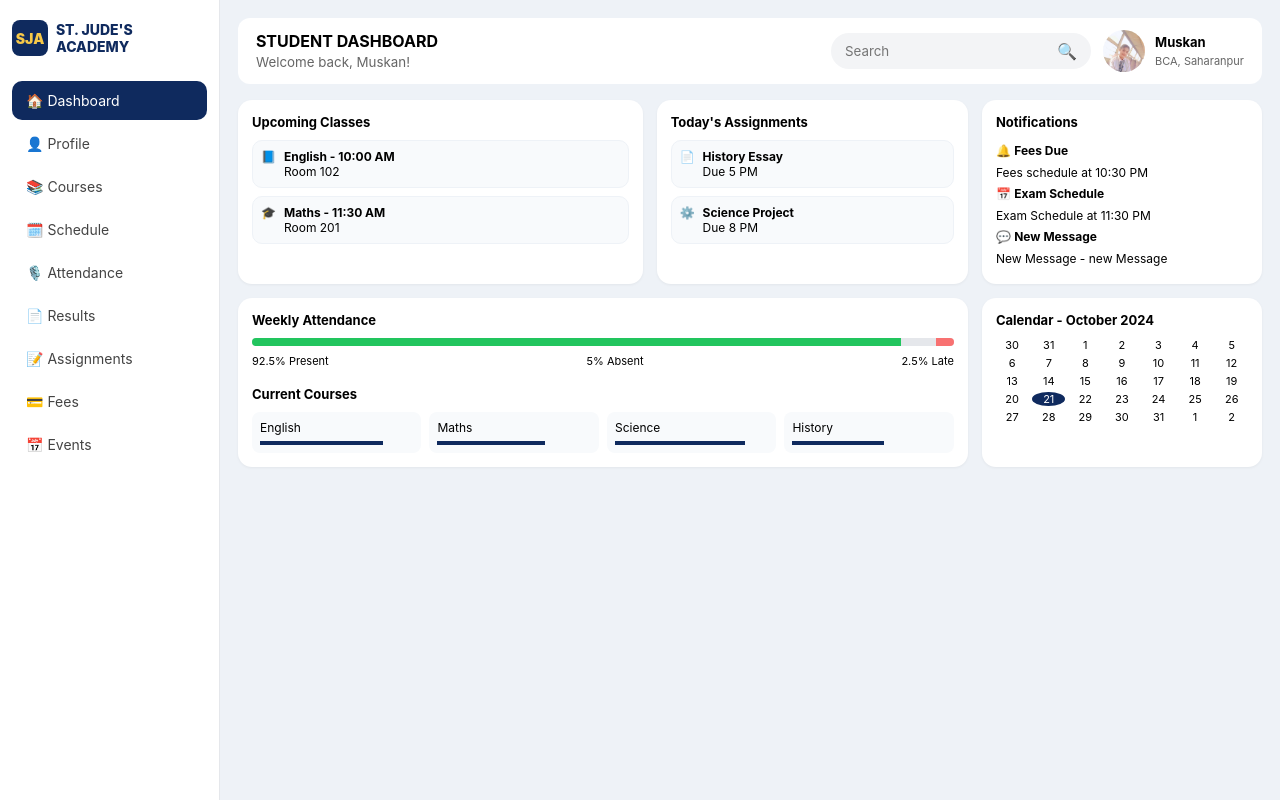
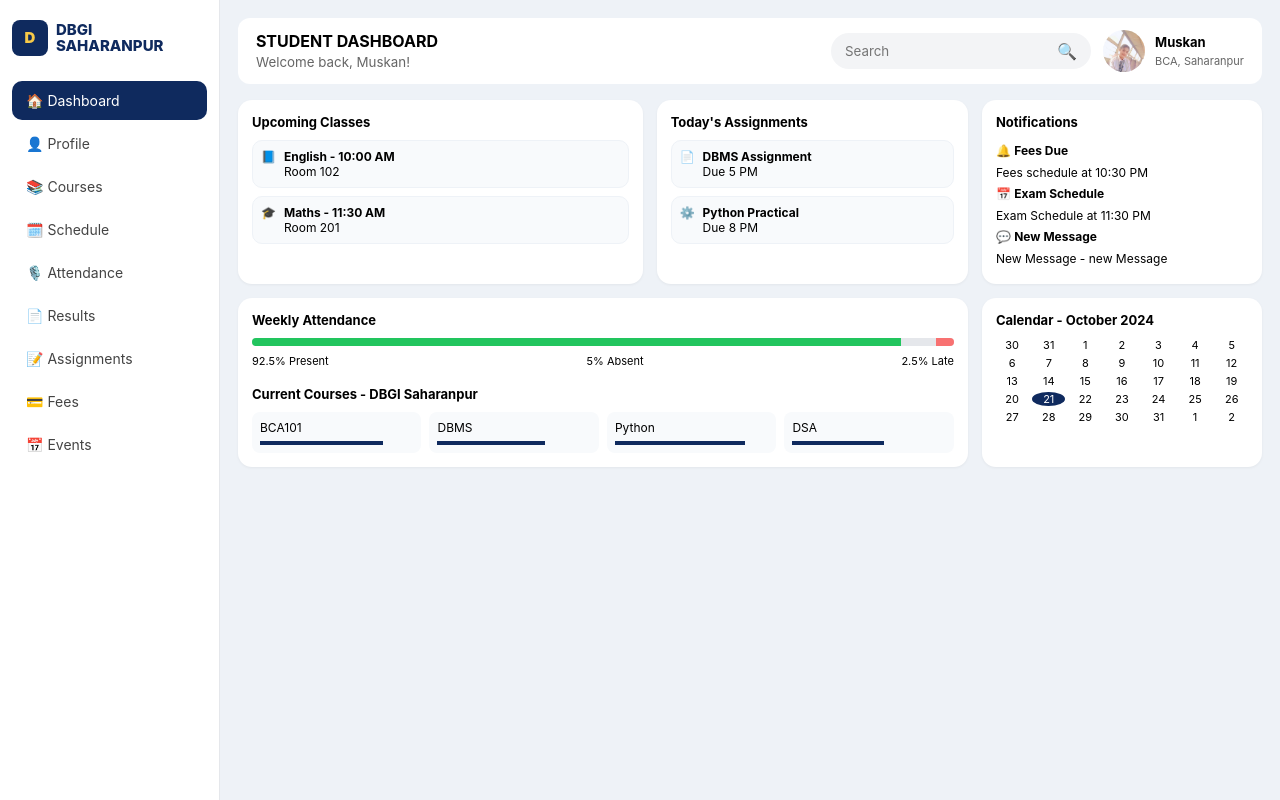
Before and after one commit to Musk829/Schoolwebsite, a plain HTML site: page muskan-dashboard.html in a window 1280 px wide. Drawn offline with Linux system fonts and the light colour scheme.

Commit message:
Update muskan-dashboard.html

```diff
--- a/muskan-dashboard.html
+++ b/muskan-dashboard.html
@@ -1,15 +1,15 @@
 
-<!DOCTYPE html>
+    <!DOCTYPE html>
 <html lang="en">
 <head>
 <meta charset="UTF-8">
 <meta name="viewport" content="width=device-width, initial-scale=1.0">
-<title>ST JUDE'S ACADEMY - Muskan</title>
+<title>DBGI Saharanpur - Muskan Dashboard</title>
 <style>
 *{margin:0;padding:0;box-sizing:border-box;font-family:Inter,Segoe UI,Arial}
 body{background:#eef2f7;display:flex;min-height:100vh}
 .sidebar{width:220px;background:#fff;padding:20px 12px;border-right:1px solid #e5e7eb}
-.logo{display:flex;align-items:center;gap:8px;font-weight:800;color:#0f2a5e;font-size:14px;margin-bottom:25px}
+.logo{display:flex;align-items:center;gap:8px;font-weight:800;color:#0f2a5e;font-size:15px;margin-bottom:25px;line-height:1.1}
 .logo-icon{width:36px;height:36px;background:#0f2a5e;color:#f7c948;border-radius:8px;display:flex;align-items:center;justify-content:center;font-weight:900}
 .menu a{display:flex;align-items:center;gap:10px;padding:11px 14px;border-radius:10px;text-decoration:none;color:#444;font-size:14px;margin-bottom:4px}
 .menu a.active{background:#0f2a5e;color:#fff}
@@ -31,7 +31,7 @@ body{background:#eef2f7;display:flex;min-height:100vh}
 <body>
 
 <div class="sidebar">
-  <div class="logo"><div class="logo-icon">SJA</div>ST. JUDE'S<br>ACADEMY</div>
+  <div class="logo"><div class="logo-icon">D</div>DBGI<br>SAHARANPUR</div>
   <div class="menu">
     <a class="active">🏠 Dashboard</a>
     <a>👤 Profile</a>
@@ -65,8 +65,8 @@ body{background:#eef2f7;display:flex;min-height:100vh}
     </div>
     <div class="card">
       <h4>Today's Assignments</h4>
-      <div class="mini">📄<div><b>History Essay</b><br>Due 5 PM</div></div>
-      <div class="mini">⚙️<div><b>Science Project</b><br>Due 8 PM</div></div>
+      <div class="mini">📄<div><b>DBMS Assignment</b><br>Due 5 PM</div></div>
+      <div class="mini">⚙️<div><b>Python Practical</b><br>Due 8 PM</div></div>
     </div>
     <div class="card">
       <h4>Notifications</h4>
@@ -78,12 +78,12 @@ body{background:#eef2f7;display:flex;min-height:100vh}
       <div class="bar"><div style="width:92.5%;background:#22c55e"></div><div style="width:5%;background:#e5e7eb"></div><div style="width:2.5%;background:#f87171"></div></div>
       <div style="display:flex;justify-content:space-between;font-size:11px"><span>92.5% Present</span><span>5% Absent</span><span>2.5% Late</span></div>
 
-      <h4 style="margin-top:18px">Current Courses</h4>
+      <h4 style="margin-top:18px">Current Courses - DBGI Saharanpur</h4>
       <div style="display:grid;grid-template-columns:1fr 1fr 1fr 1fr;gap:8px;margin-top:8px">
-        <div style="background:#f8fafc;padding:8px;border-radius:8px;font-size:12px">English<div style="height:4px;background:#0f2a5e;margin-top:6px;width:80%"></div></div>
-        <div style="background:#f8fafc;padding:8px;border-radius:8px;font-size:12px">Maths<div style="height:4px;background:#0f2a5e;margin-top:6px;width:70%"></div></div>
-        <div style="background:#f8fafc;padding:8px;border-radius:8px;font-size:12px">Science<div style="height:4px;background:#0f2a5e;margin-top:6px;width:85%"></div></div>
-        <div style="background:#f8fafc;padding:8px;border-radius:8px;font-size:12px">History<div style="height:4px;background:#0f2a5e;margin-top:6px;width:60%"></div></div>
+        <div style="background:#f8fafc;padding:8px;border-radius:8px;font-size:12px">BCA101<div style="height:4px;background:#0f2a5e;margin-top:6px;width:80%"></div></div>
+        <div style="background:#f8fafc;padding:8px;border-radius:8px;font-size:12px">DBMS<div style="height:4px;background:#0f2a5e;margin-top:6px;width:70%"></div></div>
+        <div style="background:#f8fafc;padding:8px;border-radius:8px;font-size:12px">Python<div style="height:4px;background:#0f2a5e;margin-top:6px;width:85%"></div></div>
+        <div style="background:#f8fafc;padding:8px;border-radius:8px;font-size:12px">DSA<div style="height:4px;background:#0f2a5e;margin-top:6px;width:60%"></div></div>
       </div>
     </div>
 
```
